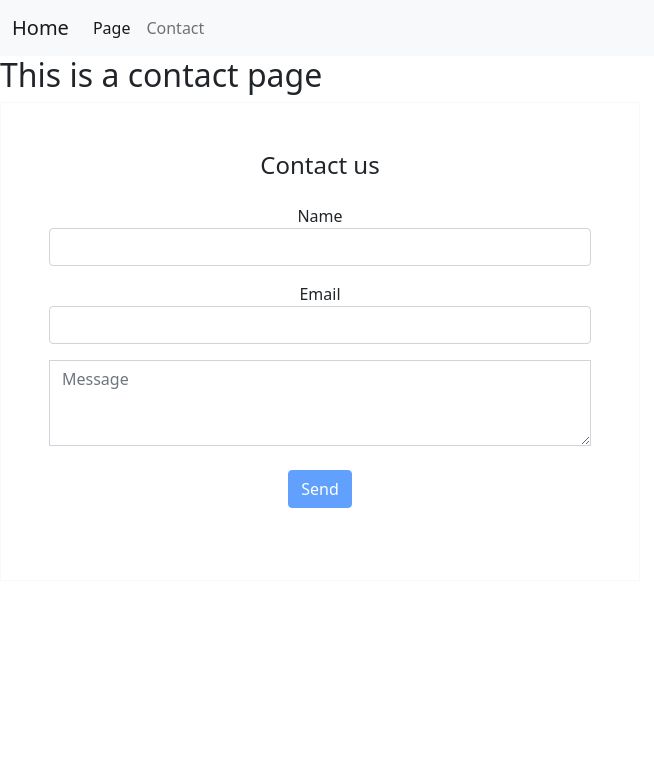
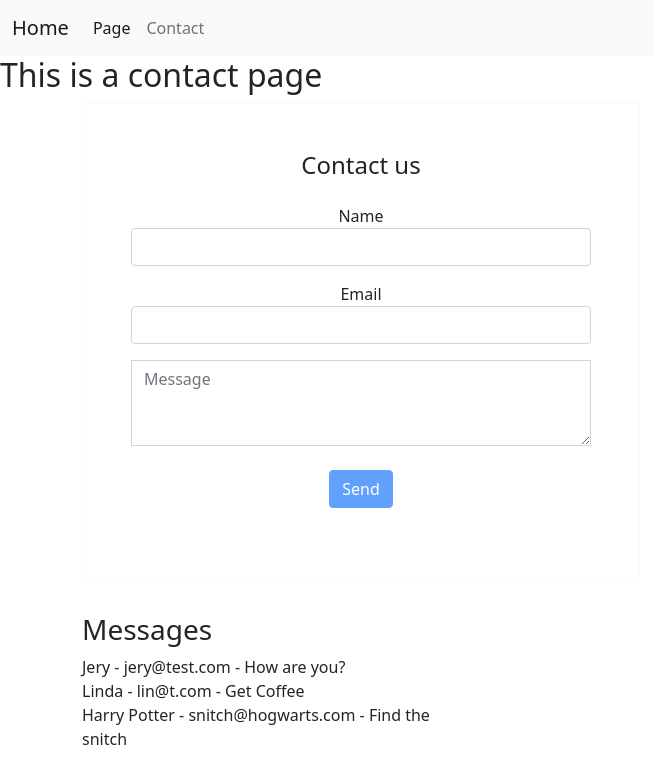
Before and after one commit to inbalj/basic-website, an Angular app: page /contact in a window 1280 px wide. Shown: the top 784 px of the page, without its empty margins (0-654 px from the left). Built offline with nearby package versions, Linux system fonts and the light colour scheme.

Commit message:
add ability to show form's submission in contact page

```diff
--- a/src/app/app.component.ts
+++ b/src/app/app.component.ts
@@ -6,6 +6,8 @@ import { FormsModule } from '@angular/forms';
 import { HomeComponent } from './home/home.component';
 import { PageComponent } from './page/page.component';
 import { ContactFormComponent } from './contact-form/contact-form.component';
+import { MessageItem } from '../shared/models/messageItem';
+
 
 @Component({
   selector: 'app-root',
--- a/src/app/contact-form/contact-form.component.ts
+++ b/src/app/contact-form/contact-form.component.ts
@@ -1,6 +1,7 @@
-import { Component, OnInit} from '@angular/core';
+import { Component, OnInit, Output, EventEmitter} from '@angular/core';
 import { CommonModule } from '@angular/common';
 import { FormsModule, FormGroup, ReactiveFormsModule, FormBuilder, Validators} from '@angular/forms';
+import { MessageItem } from '../../shared/models/messageItem';
 
 
 
@@ -13,8 +14,11 @@ import { FormsModule, FormGroup, ReactiveFormsModule, FormBuilder, Validators} f
 })
 export class ContactFormComponent implements OnInit {
 
+  @Output() addMessage = new EventEmitter<MessageItem>();
+
   contactForm!: FormGroup;
   payLoad = '';
+
 
   constructor(private fb: FormBuilder) { }
 
@@ -37,7 +41,13 @@ export class ContactFormComponent implements OnInit {
 
   onSubmit() {
     if (this.contactForm.valid) {
-      this.payLoad = JSON.stringify(this.contactForm.value);
+     this.addMessage.emit(new MessageItem(
+      this.contactForm.get('name')?.value,
+      this.contactForm.get('email')?.value,
+      this.contactForm.get('message')?.value
+    ));
+    // Reset the form after successful submission
+    this.contactForm.reset();
     }
     else{
      console.log('Form is invalid. Please check the fields.');
--- a/src/app/contact/contact.component.html
+++ b/src/app/contact/contact.component.html
@@ -1,2 +1,19 @@
 <h2>This is a contact page</h2>
-<contact-form></contact-form>
+
+<div class="container">
+  <contact-form
+    (addMessage)="items.push($event)"
+  ></contact-form>
+
+  <div class="row mt-3"></div>
+
+  <div class="row mt-3">
+    <div class="col-sm-4">
+      <h3>Messages</h3>
+      <div
+           *ngFor="let item of items">
+          {{ item.messageName }} - {{ item.messageEmail }} - {{ item.messageText }}
+          </div>
+    </div>
+  </div>
+</div>
--- a/src/app/contact/contact.component.ts
+++ b/src/app/contact/contact.component.ts
@@ -12,4 +12,11 @@ import { MessageItem } from '../../shared/models/messageItem';
 })
 export class ContactComponent {
 
+  items : MessageItem[] = [
+    new MessageItem('Jery','jery@test.com','How are you?'),
+    new MessageItem('Linda','lin@t.com','Get Coffee'),
+    new MessageItem('Harry Potter','snitch@hogwarts.com','Find the snitch')
+  ];
+
+
 }
```
